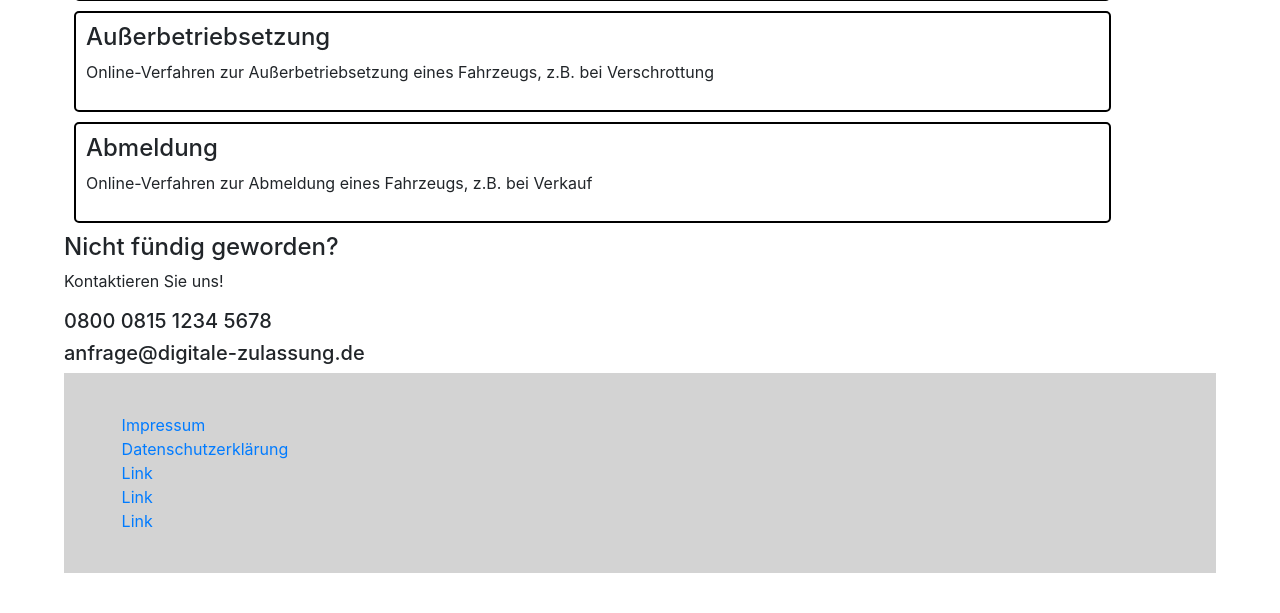
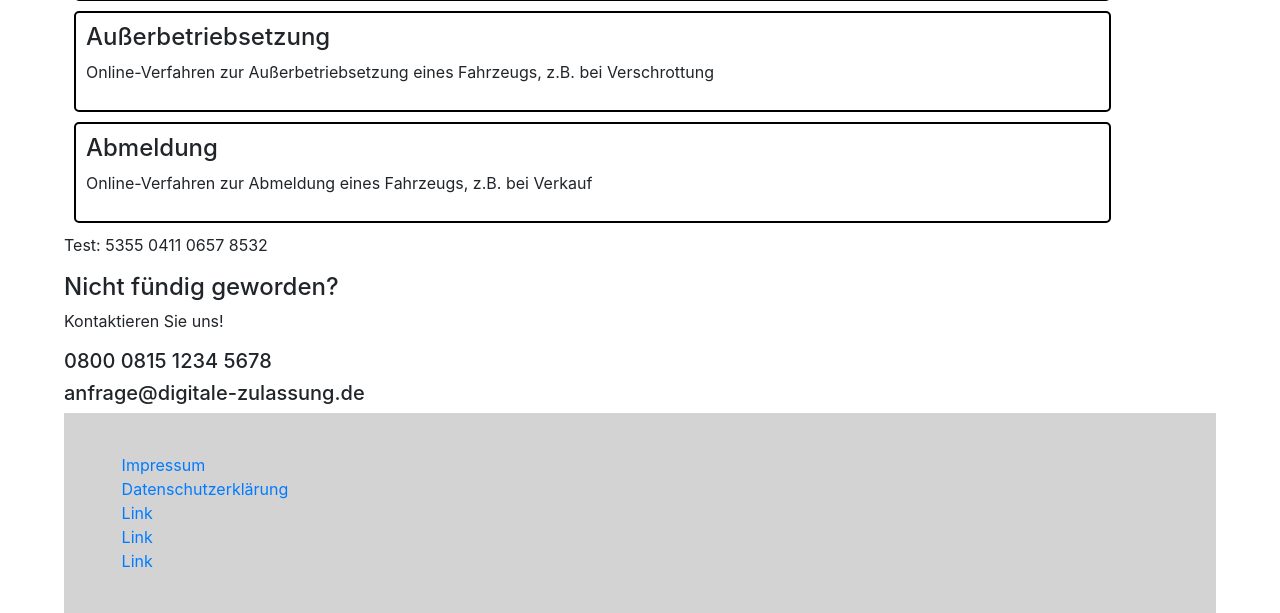
Before and after one commit to MarkusDHS/dizutest, a Django app: page / in a window 1280 px wide. Shown: the part 493-1106 px from the top of the page. Before the commit the page ends 1066 px from the top, so only its background shows below. Run offline with Django 3.2, Linux system fonts and the light colour scheme; data comes from the database, SQL or seed files in the repository; some libraries are stand-ins or nearby versions.

Commit message:
Update home.html

```diff
--- a/main/templates/main/home.html
+++ b/main/templates/main/home.html
@@ -28,7 +28,7 @@
 
     </div>
 {% endfor %}
-
+<p>Test: 5355 0411 0657 8532</p>
 <div>
     <h4> Nicht fündig geworden?</h4>
     <p>Kontaktieren Sie uns!</p>
```
